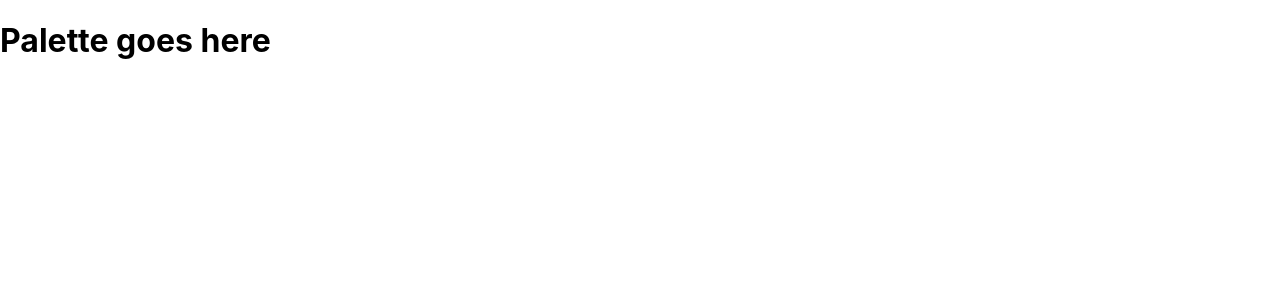
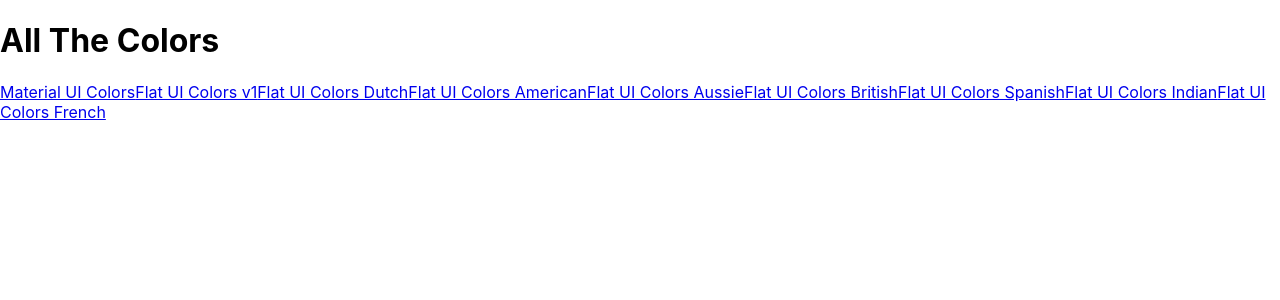
Before and after one commit to SpyrosGeo/AllTheColors, a React (Create React App) app: page / in a window 1280 px wide. Shown: the top 300 px of the page. Built offline with nearby package versions, Linux system fonts and the light colour scheme; a web font is replaced by a local one.

Commit message:
added PaletteList and links

```diff
--- a/src/App.js
+++ b/src/App.js
@@ -3,6 +3,7 @@
 import Palette from './Palette';
 import seedColors from './seedColors';
 import { generatePalette } from './colorHelper';
+import PaletteList from './PaletteList';
 
 class App extends React.Component {
   findPalette(id){
@@ -14,7 +15,7 @@
   render(){
     return (
       <Switch>
-        <Route exact path="/" render={()=> <h1>Palette goes here</h1>} />
+        <Route exact path="/" render={()=> <PaletteList  palettes={seedColors}/>} />
     <Route exact path="/palette/:id" render={routeProps =><Palette  palette={generatePalette(
       this.findPalette(routeProps.match.params.id)
           )}
--- a/src/NavBar.js
+++ b/src/NavBar.js
@@ -1,5 +1,6 @@
 import React, { Component } from 'react';
-import Slider, { Range } from 'rc-slider';
+import Slider from 'rc-slider';
+import {Link } from 'react-router-dom'
 import Select from '@material-ui/core/Select';
 import { MenuItem } from '@material-ui/core';
 import Snackbar from '@material-ui/core/Snackbar';
@@ -38,7 +39,7 @@
         return(
             <header className="Navbar">
                 <div className="logo">
-                    <a href="#" alt="AllTheColors" >AllTheColors</a>
+                    <Link to="/">AllTheColors</Link>
                 </div>
                 <div className="slider-container">
                     <span className="span-level">Level:{level}</span>
--- /dev/null
+++ b/src/PaletteList.js
@@ -0,0 +1,22 @@
+import React, { Component } from 'react';
+import { Link } from 'react-router-dom';
+
+
+
+class PaletteList extends Component{
+    render(){
+        const { palettes } = this.props;
+        return (
+        <div>
+            <h1>All The Colors</h1>
+            {palettes.map(palette =>(
+                <Link to={`/palette/${palette.id}`}>{palette.paletteName}</Link>
+
+            ))}
+        </div>
+        );
+    }
+
+}
+
+export default PaletteList;
```
